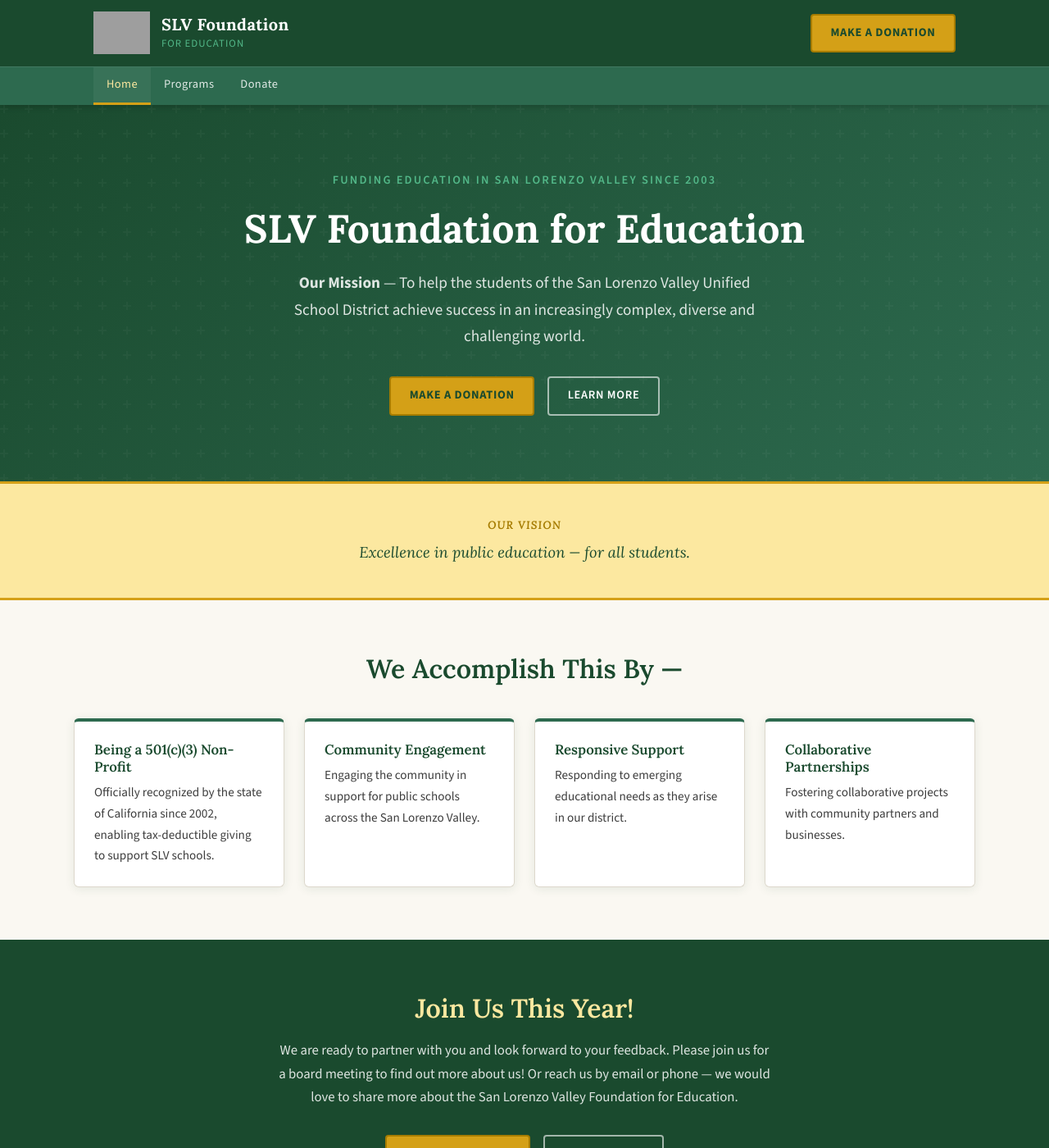
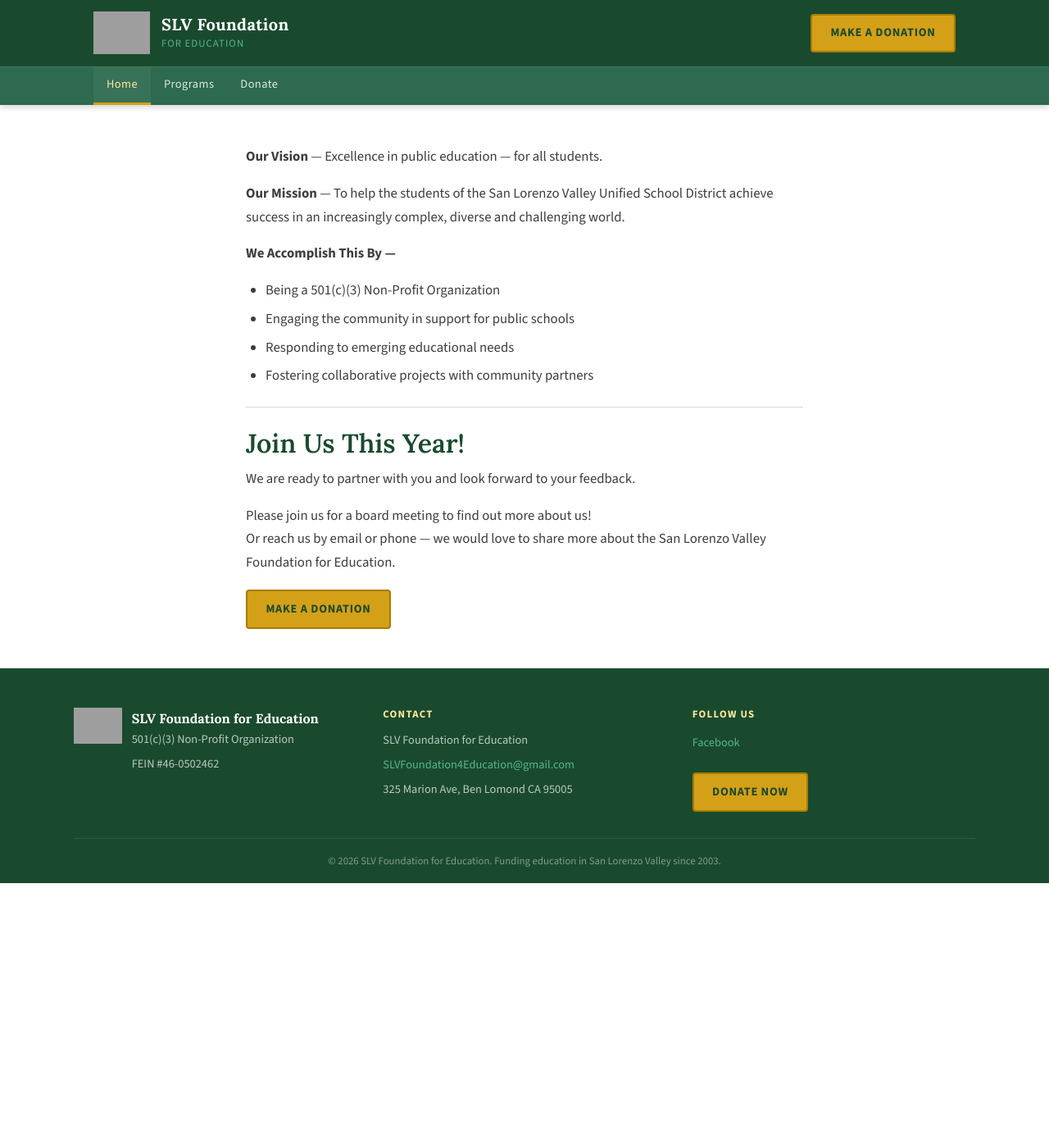
Before and after one commit to porttack/foundation, a Jekyll site: the page built from index.md, in a window 1280 px wide and 1400 px high. Shown: the whole window at 82% size. Built offline with Jekyll 4.4.1, drawn with Linux system fonts in a browser that asks for light colours; some of the changed text lies outside the part shown; grey boxes are pictures that could not be loaded.

Commit message:
Simplify homepage to compact single-view layout
Co-Authored-By: Claude Sonnet 4.6 <noreply@anthropic.com>

```diff
--- a/assets/css/style.css
+++ b/assets/css/style.css
@@ -335,6 +335,40 @@ hr { border: none; border-top: 1px solid var(--border); margin: 2rem 0; }
   font-size: 1.05rem;
 }
 
+/* ---- Compact home ---- */
+
+.home-compact {
+  padding: 3rem 1.5rem;
+}
+
+.home-compact-inner {
+  max-width: 680px;
+  margin: 0 auto;
+}
+
+.home-compact p,
+.home-compact li {
+  font-size: 1.05rem;
+}
+
+.home-compact h2 {
+  margin-top: 1.5rem;
+  margin-bottom: 0.5rem;
+}
+
+.home-compact ul {
+  margin-bottom: 1rem;
+}
+
+.home-compact hr {
+  margin: 1.5rem 0;
+}
+
+.home-compact .hero-actions {
+  justify-content: flex-start;
+  margin-top: 1.25rem;
+}
+
 /* ---- Page hero (inner pages) ---- */
 
 .page-hero {
--- a/index.md
+++ b/index.md
@@ -3,54 +3,31 @@ layout: default
 title: Home
 ---
 
-<section class="home-hero">
-  <div class="home-hero-inner">
-    <p class="tagline">Funding Education In San Lorenzo Valley since 2003</p>
-    <h1>SLV Foundation for Education</h1>
-    <p class="hero-sub"><strong>Our Mission</strong> — To help the students of the San Lorenzo Valley Unified School District achieve success in an increasingly complex, diverse and challenging world.</p>
+<section class="home-compact">
+  <div class="home-compact-inner">
+
+    <p><strong>Our Vision</strong> — Excellence in public education — for all students.</p>
+
+    <p><strong>Our Mission</strong> — To help the students of the San Lorenzo Valley Unified School District achieve success in an increasingly complex, diverse and challenging world.</p>
+
+    <p><strong>We Accomplish This By —</strong></p>
+    <ul>
+      <li>Being a 501(c)(3) Non-Profit Organization</li>
+      <li>Engaging the community in support for public schools</li>
+      <li>Responding to emerging educational needs</li>
+      <li>Fostering collaborative projects with community partners</li>
+    </ul>
+
+    <hr>
+
+    <h2>Join Us This Year!</h2>
+    <p>We are ready to partner with you and look forward to your feedback.</p>
+    <p>Please join us for a board meeting to find out more about us!<br>
+    Or reach us by email or phone — we would love to share more about the San Lorenzo Valley Foundation for Education.</p>
+
     <div class="hero-actions">
       <a href="{{ '/donate/' | relative_url }}" class="donate-btn">Make a Donation</a>
-      <a href="{{ '/about/' | relative_url }}" class="btn-outline">Learn More</a>
     </div>
+
   </div>
 </section>
-
-<section class="mission-strip">
-  <div class="mission-strip-inner">
-    <p class="label">Our Vision</p>
-    <p>Excellence in public education — for all students.</p>
-  </div>
-</section>
-
-<section class="pillars">
-  <div class="pillars-inner">
-    <h2>We Accomplish This By —</h2>
-    <div class="pillars-grid">
-      <div class="pillar-card">
-        <h3>Being a 501(c)(3) Non-Profit</h3>
-        <p>Officially recognized by the state of California since 2002, enabling tax-deductible giving to support SLV schools.</p>
-      </div>
-      <div class="pillar-card">
-        <h3>Community Engagement</h3>
-        <p>Engaging the community in support for public schools across the San Lorenzo Valley.</p>
-      </div>
-      <div class="pillar-card">
-        <h3>Responsive Support</h3>
-        <p>Responding to emerging educational needs as they arise in our district.</p>
-      </div>
-      <div class="pillar-card">
-        <h3>Collaborative Partnerships</h3>
-        <p>Fostering collaborative projects with community partners and businesses.</p>
-      </div>
-    </div>
-  </div>
-</section>
-
-<section class="cta-section">
-  <h2>Join Us This Year!</h2>
-  <p>We are ready to partner with you and look forward to your feedback. Please join us for a board meeting to find out more about us! Or reach us by email or phone — we would love to share more about the San Lorenzo Valley Foundation for Education.</p>
-  <div class="hero-actions">
-    <a href="{{ '/donate/' | relative_url }}" class="donate-btn">Make a Donation</a>
-    <a href="{{ '/about/' | relative_url }}" class="btn-outline">Get Involved</a>
-  </div>
-</section>
```
